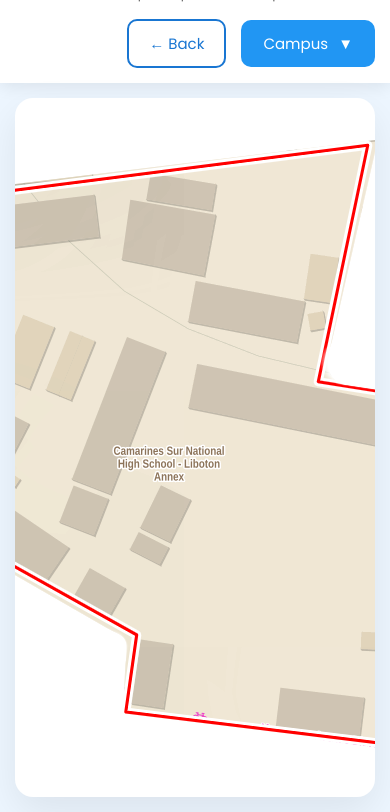
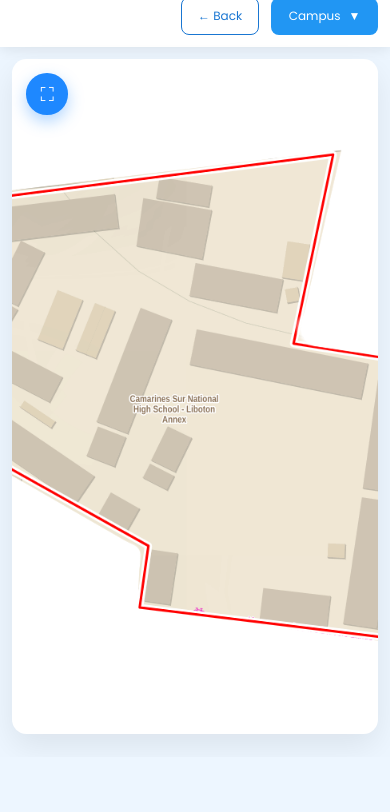
Before and after one commit to Wenzel0/CAMHI-NAVigator, a plain HTML site: page pages/liboton/LibotonCampus.html in a window 390 px wide. Shown: the part 87-899 px from the top of the page. After the commit the page ends 844 px from the top, so only its background shows below. Drawn offline with Linux system fonts and the light colour scheme.

Commit message:
Add files via upload

```diff
--- a/pages/liboton/LibotonCampus.css
+++ b/pages/liboton/LibotonCampus.css
@@ -13,6 +13,7 @@ body{
     background:#edf6ff;
     overflow:hidden;
     animation:fadeIn .5s ease;
+    zoom: 80%;
 }
 
 @keyframes fadeIn{
@@ -425,7 +426,7 @@ body.transition::after{
 
     .map-page{
 
-        height:calc(100vh - 115px);
+        height:calc(100vh - -30px);
 
         padding:15px;
 
@@ -435,7 +436,7 @@ body.transition::after{
 
     .map-page.fullscreen{
 
-        height:100vh;
+        height:130vh;
 
         padding:0;
 
@@ -539,3 +540,72 @@ body.transition::after{
     }
 
 }
+
+/* ==========================
+   Fullscreen Button
+========================== */
+
+.fullscreen-btn{
+
+    position:absolute;
+
+    top:18px;
+
+    left:18px;
+
+    width:52px;
+
+    height:52px;
+
+    border:none;
+
+    border-radius:50%;
+
+    background:#1e88ff;
+
+    color:#fff;
+
+    font-size:24px;
+
+    cursor:pointer;
+
+    display:none;
+
+    justify-content:center;
+
+    align-items:center;
+
+    box-shadow:0 8px 20px rgba(30,136,255,.35);
+
+    z-index:50;
+
+    transition:.25s;
+
+}
+
+.fullscreen-btn:hover{
+
+    background:#1565c0;
+
+}
+
+@media(max-width:900px){
+
+    .fullscreen-btn{
+
+        display:flex;
+
+    }
+
+}
+.fullscreen-btn.hide{
+
+    opacity:0;
+
+    visibility:hidden;
+
+    pointer-events:none;
+
+    transform:scale(.8);
+
+}
--- a/pages/liboton/LibotonCampus.html
+++ b/pages/liboton/LibotonCampus.html
@@ -88,6 +88,10 @@
 
 <div class="map-viewer">
 
+    <button id="fullscreenBtn" class="fullscreen-btn">
+        ⛶
+    </button>
+
     <div class="map-wrapper" id="mapWrapper">
 
         <img
--- a/pages/liboton/LibotonCampus.js
+++ b/pages/liboton/LibotonCampus.js
@@ -5,6 +5,7 @@
 const dropdown = document.querySelector(".dropdown");
 const dropBtn = document.querySelector(".drop-btn");
 const showNavBtn = document.getElementById("showNavBtn");
+const fullscreenBtn = document.getElementById("fullscreenBtn");
 
 dropBtn.addEventListener("click",(e)=>{
 
@@ -97,7 +98,9 @@ wrapper.addEventListener("wheel",(e)=>{
 
     }
 
-    scale = Math.max(1,Math.min(scale,6));
+    const minScale = window.innerWidth <= 900 ? 0.45 : 1;
+
+scale = Math.max(minScale, Math.min(scale,6));
 
     updateMap();
 
@@ -157,6 +160,7 @@ function hideNavbar(){
         mapPage.classList.add("fullscreen");
 
         showNavBtn.classList.add("show");
+        fullscreenBtn.classList.add("hide");
 
     }
 
@@ -168,6 +172,8 @@ function showNavbar(){
     mapPage.classList.remove("fullscreen");
 
     showNavBtn.classList.remove("show");
+
+    fullscreenBtn.classList.remove("hide");
 
 }
 
@@ -182,8 +188,6 @@ showNavBtn.addEventListener("click",()=>{
 ========================== */
 
 wrapper.addEventListener("touchstart",(e)=>{
-
-    hideNavbar();
 
     if(e.touches.length != 1) return;
 
@@ -211,22 +215,8 @@ wrapper.addEventListener("touchend",()=>{
 
 });
 
-/* ==========================
-   Double Tap
-========================== */
+fullscreenBtn.addEventListener("click",()=>{
 
-let lastTap = 0;
-
-wrapper.addEventListener("touchend",()=>{
-
-    const now = Date.now();
-
-    if(now - lastTap < 300){
-
-        showNavbar();
-
-    }
-
-    lastTap = now;
+    hideNavbar();
 
 });
```
Lines whose indentation alone changed are shown as unchanged.
